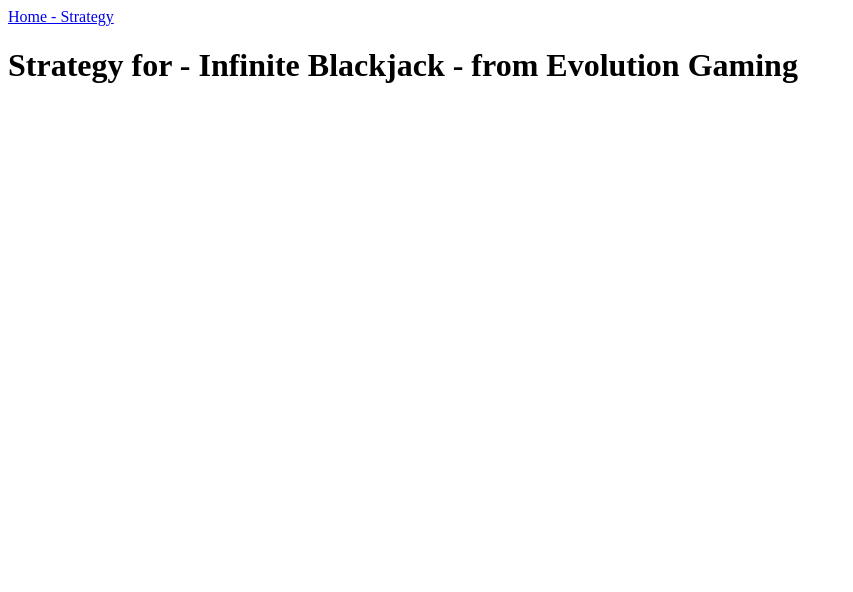
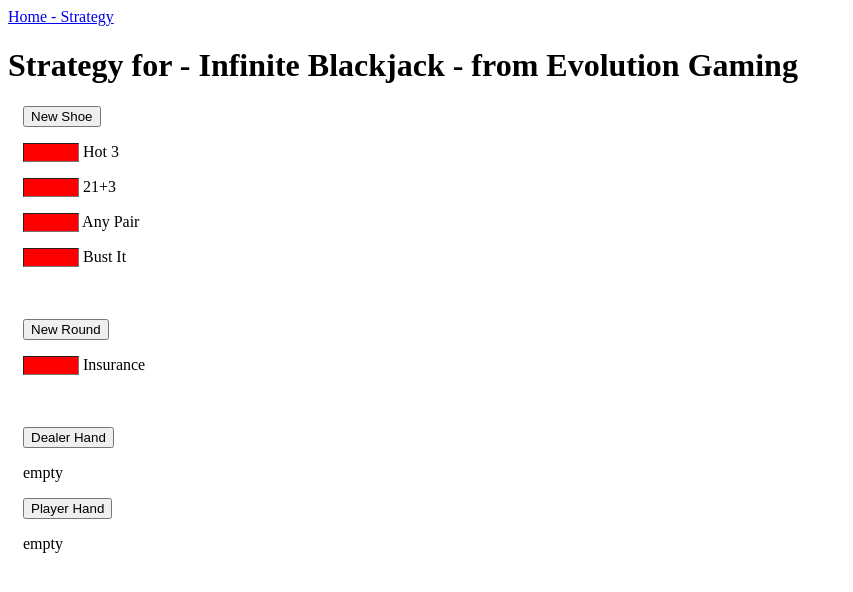
Before and after one commit to SamsonvdS/Blackjack-strategy, a Django app: template blackjack_webapp/strategy/templates/infinite_blackjack.html in a window 1280 px wide. Shown: the top 592 px of the page, without its empty margins (0-853 px from the left). Run offline with Django 3.2, Linux system fonts and the light colour scheme; the template is opened without the code that fills it, so the values that code supplies are empty.

Commit message:
now displays expected values and dealer/player hands (doesn't work yet)

```diff
--- a/blackjack_webapp/strategy/static/scripts_strategy.js
+++ b/blackjack_webapp/strategy/static/scripts_strategy.js
@@ -1,6 +1,5 @@
 
 
-var count = 0;
 // takes one count off of the counter element from a specific card
 function minus_card(element_id) {
     // get specific counter element
@@ -15,3 +14,18 @@ function minus_card(element_id) {
         counter_element.value = count;
     }
 }
+
+/* changes color to green if ev is positive, otherwise red*/
+function adjust_colors() {
+    // for every element with this class change background and text color
+    document.querySelectorAll('.side_bets_ev').forEach(function(side_bet) {
+        if (side_bet.value > 0) {
+            side_bet.style.backgroundColor = "green";
+            side_bet.style.color = "white";
+        }
+        else {
+            side_bet.style.backgroundColor = "red";
+            side_bet.style.color = "white";
+        }
+    })
+}
--- a/blackjack_webapp/strategy/static/styles.css
+++ b/blackjack_webapp/strategy/static/styles.css
@@ -17,3 +17,16 @@
     display: inline-block;
     margin: 5px;
 }
+
+
+.column {
+    margin-left: 15px;
+    float: left;
+}
+.side_bets_ev {
+    width: 50px;
+    border-width: 1px;
+}
+.side_bets {
+    display: block;
+}
--- a/blackjack_webapp/strategy/templates/infinite_blackjack.html
+++ b/blackjack_webapp/strategy/templates/infinite_blackjack.html
@@ -11,11 +11,12 @@
         <script src="{% static 'scripts_strategy.js' %}"></script>
     </head>
 
-    <body>
+    <body onload="adjust_colors()">
         <a href="{% url 'index' %}">Home - Strategy</a><br>
 
         <h1>Strategy for - Infinite Blackjack - from Evolution Gaming</h1>
 
+        <div class="column">
             <div class="all_suited_cards">
                 {% for heart, value in hearts %}
                     <div class="single_cards">
@@ -51,8 +52,26 @@
                 </div>
             {% endfor %}
             </div>
+        </div>
 
 
+        <div class="column">
+            <button>New Shoe</button>
+            <p class="side_bets"><input class="side_bets_ev" id="hot_3" value="{{ ev_hot_3 }}" readonly> Hot 3</p>
+            <p class="side_bets"><input class="side_bets_ev" id="21+3" value="{{ ev_21_plus_3 }}" readonly> 21+3</p>
+            <p class="side_bets"><input class="side_bets_ev" id="any_pair" value="{{ ev_any_pair }}" readonly> Any Pair</p>
+            <p class="side_bets"><input class="side_bets_ev" id="bust_it" value="{{ ev_bust_it }}" readonly> Bust It</p>
+            <br><br>
+
+            <button>New Round</button>
+            <p class="side_bets"><input class="side_bets_ev" id="insurance" value="{{ ev_insurance }}" readonly> Insurance</p>
+            <br><br>
+
+            <button>Dealer Hand</button>
+            <p class="dealer_hand">empty</p>
+            <button>Player Hand</button>
+            <p class="player_hand">empty</p>
+        </div>
 
     </body>
 </html>
```
Also changed, not shown: blackjack_webapp/strategy/views.py (+6 -1 lines). Lines whose indentation alone changed are shown as unchanged.
